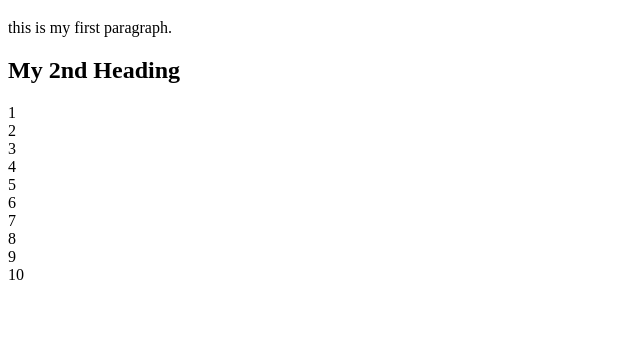
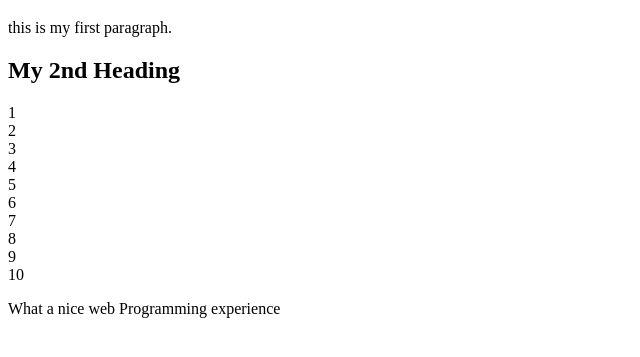
Before and after one commit to kawinupra/cpe207-web1, a plain HTML site: page index.html in a window 1280 px wide. Shown: the part 61-418 px from the top of the page, without its empty margins (0-640 px from the left). Drawn offline with Linux system fonts and the light colour scheme.

Commit message:
add a new paragraph

```diff
--- a/index.html
+++ b/index.html
@@ -11,6 +11,7 @@
     <p>this is my first paragraph. </p>
     <h2>My 2nd Heading</h2>
     <div id="output"></div>
+    <p>What a nice web Programming experience</p>
     <script src="main.js"></script>
 
 </body>
```
